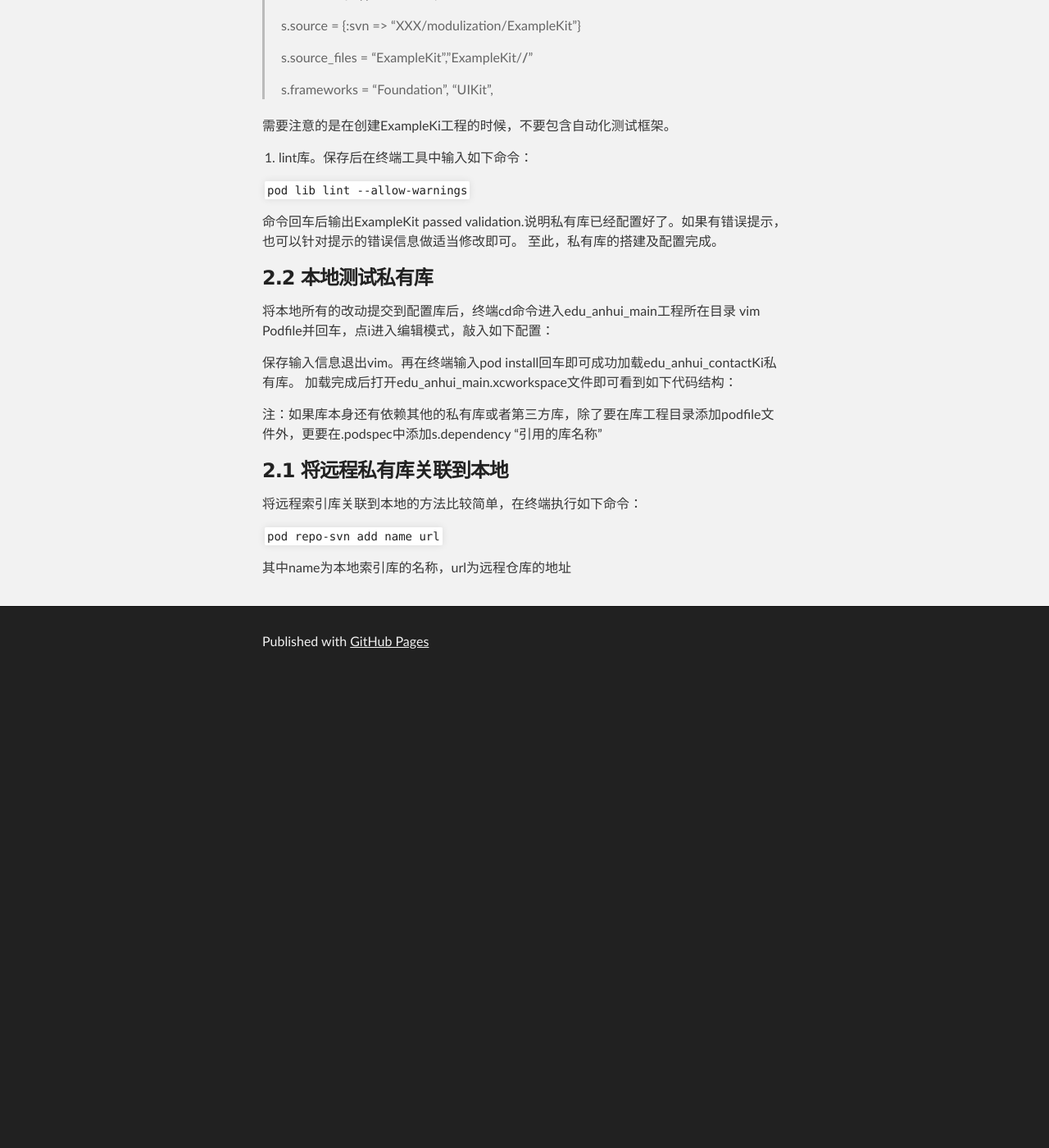
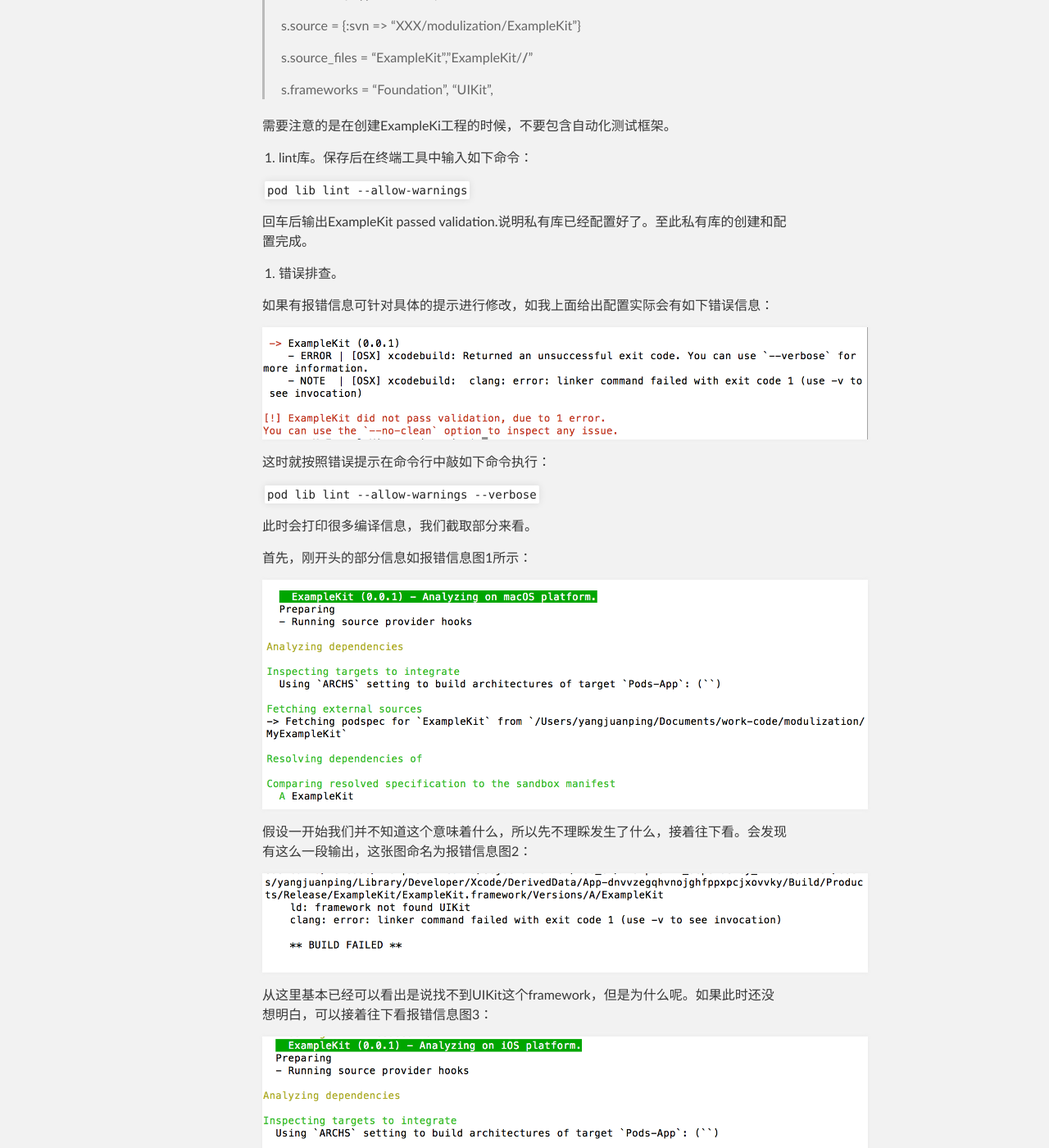
Before and after one commit to pingju020/pingju020.github.io, a Jekyll site: the page built from 基于SVN服务器及cocoapods-repo-svn插件进行组件化私有库管理.md, in a window 1280 px wide and 1400 px high, scrolled down 3788 px. Shown: the whole window at 82% size. Built offline with Jekyll 4.4.1, drawn with Linux system fonts in a browser that asks for light colours; our own code applies the rules of GitHub Pages for plain Markdown files; before the commit the page ends 4617 px from its top, so only the background shows below that; some of the changed text lies outside the part shown.

Commit message:
添加错误排查处理
添加错误排查处理

```diff
--- a/基于SVN服务器及cocoapods-repo-svn插件进行组件化私有库管理.md
+++ b/基于SVN服务器及cocoapods-repo-svn插件进行组件化私有库管理.md
@@ -107,12 +107,57 @@ cocoapods默认支持的远程仓库为git，而我们使用的远程仓库为SV
 
  ``pod lib lint --allow-warnings``
 
-  命令回车后输出ExampleKit passed validation.说明私有库已经配置好了。如果有错误提示，也可以针对提示的错误信息做适当修改即可。
-  至此，私有库的搭建及配置完成。
+  回车后输出ExampleKit passed validation.说明私有库已经配置好了。至此私有库的创建和配置完成。
+
+7. 错误排查。
+
+  如果有报错信息可针对具体的提示进行修改，如我上面给出配置实际会有如下错误信息：
+
+   ![pod lib lint报错](https://pingju020.github.io/assets/images/svn_pods_private/pod_lib_lint_error@2x.png  "pod lib lint报错")
+
+  这时就按照错误提示在命令行中敲如下命令执行：
+
+  ``pod lib lint --allow-warnings --verbose``
+
+  此时会打印很多编译信息，我们截取部分来看。
+
+  首先，刚开头的部分信息如报错信息图1所示：
+
+  ![报错信息图1](https://pingju020.github.io/assets/images/svn_pods_private/pod_lib_lint_error_1@2x.png  "报错信息图1")
+
+  假设一开始我们并不知道这个意味着什么，所以先不理睬发生了什么，接着往下看。会发现有这么一段输出，这张图命名为报错信息图2：
+
+  ![报错信息图2](https://pingju020.github.io/assets/images/svn_pods_private/pod_lib_lint_error_1_end@2x.png  "报错信息图2")
+
+  从这里基本已经可以看出是说找不到UIKit这个framework，但是为什么呢。如果此时还没想明白，可以接着往下看报错信息图3：
+
+  ![报错信息图3](https://pingju020.github.io/assets/images/svn_pods_private/pod_lib_lint_error_2@2x.png  "报错信息图3")
+
+  以及报错信息图4：
+
+  ![报错信息图4](https://pingju020.github.io/assets/images/svn_pods_private/pod_lib_lint_error_2_end@2x.png  "报错信息图4")
+
+  对照报错信息图1和报错信息图3会发现这两句绿色背景的信息不同：
+
+  图1中 `` ExampleKit (0.0.1) - Analyzing on macOS platform.``
+
+  图2中 `` ExampleKit (0.0.1) - Analyzing on iOS platform``
+
+  所以对应的图3是失败，而图4是成功。那么很明白了，就是我们的ExampleKit在macOS上lint是失败的，在iOS上lint则是成功的。然而，我的初衷是做一个ios的lib，并没有适配macOS，怎么会lint到macOS呢？是不是platform信息设置的不对呢？
+
+  此时再去排查上面的的配置信息，就很容易发现果然少了这句：
+
+  ``s.platform     = :ios, "5.0"``
+
+  添加后再执行 ``pod lib lint --allow-warnings``
+
+  此时就通过了：
+
+  ![lint通过](https://pingju020.github.io/assets/images/svn_pods_private/pod_lib_lint@2x.png  "lint通过")
 
 ### [](#2.2 本地测试私有库)2.2 本地测试私有库
 
-  将本地所有的改动提交到配置库后，终端cd命令进入edu_anhui_main工程所在目录
+  将本地所有的改动提交到配置库后，终端cd命令进入MainTest工程所在目录
 vim Podfile并回车，点i进入编辑模式，敲入如下配置：
 
 保存输入信息退出vim。再在终端输入pod install回车即可成功加载edu_anhui_contactKi私有库。
```
Also changed, not shown: assets/images/svn_pods_private/pod_lib_lint@2x.png (added), assets/images/svn_pods_private/pod_lib_lint_error@2x.png (added), assets/images/svn_pods_private/pod_lib_lint_error_1@2x.png (added), assets/images/svn_pods_private/pod_lib_lint_error_1_end@2x.png (added), assets/images/svn_pods_private/pod_lib_lint_error_2@2x.png (added), assets/images/svn_pods_private/pod_lib_lint_error_2_end@2x.png (added).
